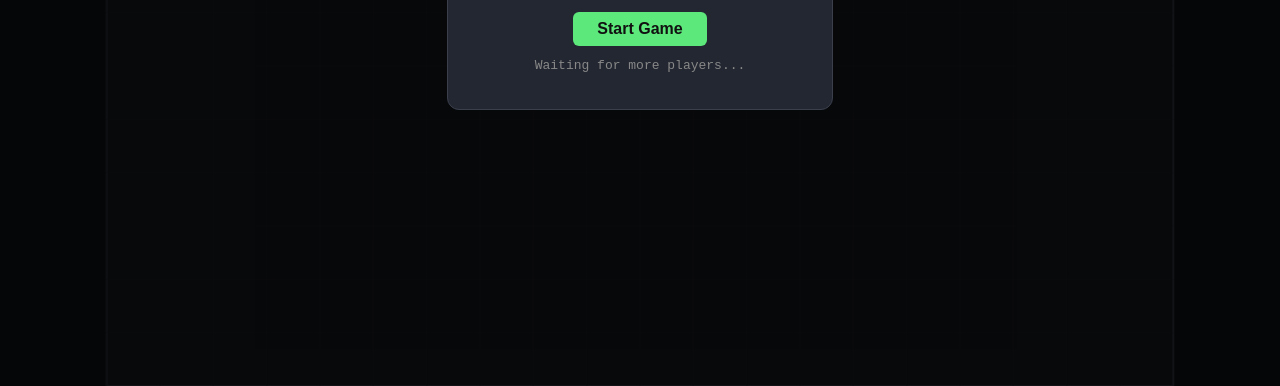
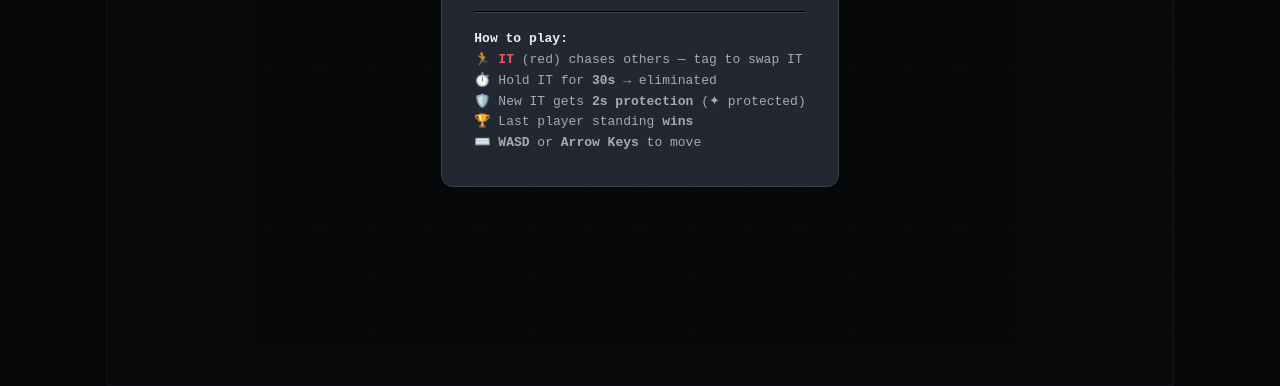
Before and after one commit to cgambhirrao/Tag-Game, a website: page src/public/index.html in a window 1280 px wide. Shown: the part 414-800 px from the top of the page. Drawn offline with nearby package versions, Linux system fonts and the light colour scheme; no server answers.

Commit message:
addition of rules

```diff
--- a/src/public/index.html
+++ b/src/public/index.html
@@ -67,6 +67,15 @@
       </div>
       <ul id="player-list"></ul>
       <p id="lobby-hint" style="color:#888;font-size:13px;">Waiting for more players...</p>
+      <hr style="border-color:#3a3f4b;margin:16px 0;">
+      <div style="font-size:13px;color:#aaa;text-align:left;line-height:1.6;">
+        <b style="color:#eee;">How to play:</b><br>
+        🏃 <b style="color:#e85c5c;">IT</b> (red) chases others — tag to swap IT<br>
+        ⏱️ Hold IT for <b>30s</b> → eliminated<br>
+        🛡️ New IT gets <b>2s protection</b> (✦ protected)<br>
+        🏆 Last player standing <b>wins</b><br>
+        ⌨️ <b>WASD</b> or <b>Arrow Keys</b> to move
+      </div>
     </div>
   </div>
 
```
